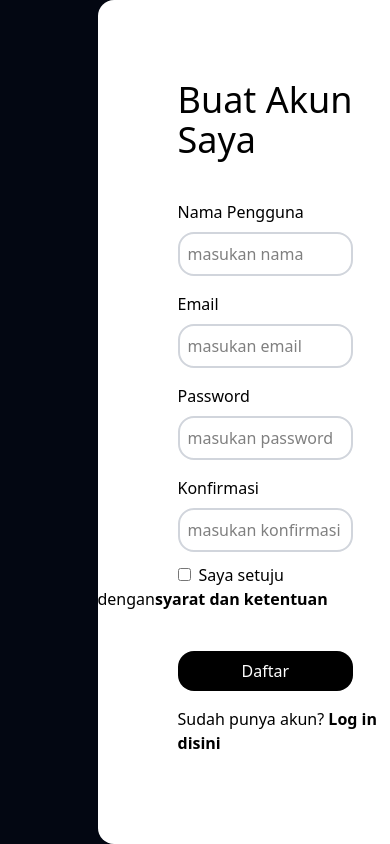
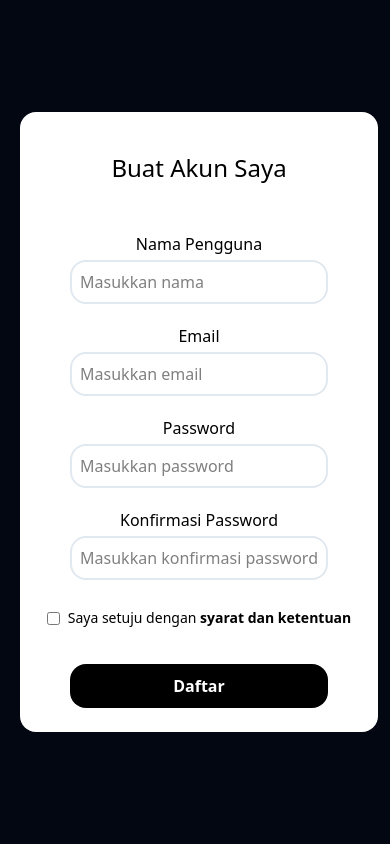
Before and after one commit to ReynardGhazyTsaqif/CapstoneMentee, a React (Vite) app: page / in a window 390 px wide. Built offline with nearby package versions, Linux system fonts and the light colour scheme.

Commit message:
memperbaiki page registrasi dan membuatnya jadi mobile responsive

```diff
--- a/src/pages/auth/Register.jsx
+++ b/src/pages/auth/Register.jsx
@@ -1,57 +1,105 @@
 export default function Register() {
   return (
     <>
-      <div className="flex flex-row-reverse w-full h-screen bg-gray-950 ">
-        <div className=" bg-white w-3/4 md:w-2/3 h-full rounded-tl-2xl rounded-bl-2xl">
-          <div className="flex mx-auto items-center mt-20">
-            <h1 className="text-black pl-20 text-4xl mb-6 md:text-2xl font-medium">
+      <div className="bg-gray-950 flex justify-center items-center md:justify-start md:flex-row-reverse w-full h-screen">
+        <div className="bg-white w-11/12 md:w-3/4 md:h-screen rounded-2xl md:rounded-tl-2xl md:rounded-bl-2xl md:rounded-tr-none md:rounded-br-none m-2 mr-0">
+          <div className="pt-10 px-6 md:pt-16 md:px-20">
+            <h1 className="text-2xl md:text-3xl text-black font-medium text-center md:text-left">
               Buat Akun Saya
             </h1>
           </div>
-          <div>
-            <form>
-              <h2 className="pr-2 mt-4 ml-20">Nama Pengguna</h2>
+
+          {/* Formulir pendaftaran */}
+          <div className="p-6 md:px-20">
+            <form className="mt-6 space-y-5">
+              {/* Grup Nama Pengguna */}
+              <div className="flex flex-col items-center md:items-start">
+                <label
+                  htmlFor="username"
+                  className="mb-1 self-stretch text-center md:text-left"
+                >
+                  Nama Pengguna
+                </label>
                 <input
+                  id="username"
                   type="text"
-                placeholder="masukan nama"
-                className="w-3/5 border-2 border-gray-300 rounded-2xl p-2 mt-2 ml-20"
-              ></input>
-              <h2 className="pr-2 mt-4 ml-20">Email</h2>
+                  placeholder="Masukkan nama"
+                  className="border-slate-200 md:w-3/4 w-5/6 border-2 rounded-2xl p-2"
+                />
+              </div>
+
+              {/* Grup Email */}
+              <div className="flex flex-col items-center md:items-start">
+                <label
+                  htmlFor="email"
+                  className="mb-1 self-stretch text-center md:text-left"
+                >
+                  Email
+                </label>
                 <input
+                  id="email"
                   type="email"
-                placeholder="masukan email"
-                className="w-3/5 border-2 border-gray-300 rounded-2xl p-2 mt-2 ml-20"
-              ></input>
-              <h2 className="pr-2 mt-4 ml-20">Password</h2>
+                  autoComplete="email"
+                  placeholder="Masukkan email"
+                  className="border-slate-200 md:w-3/4 w-5/6 border-2 rounded-2xl p-2"
+                />
+              </div>
+
+              {/* Grup Password */}
+              <div className="flex flex-col items-center md:items-start">
+                <label
+                  htmlFor="password"
+                  className="mb-1 self-stretch text-center md:text-left"
+                >
+                  Password
+                </label>
                 <input
-                type="text"
-                placeholder="masukan password"
-                className="w-3/5 border-2 border-gray-300 rounded-2xl p-2 mt-2 ml-20"
-              ></input>
-              <h2 className="pr-2 mt-4 ml-20">Konfirmasi</h2>
+                  id="password"
+                  type="password"
+                  placeholder="Masukkan password"
+                  className="border-slate-200 md:w-3/4 w-5/6 border-2 rounded-2xl p-2"
+                />
+              </div>
+
+              {/* Grup Konfirmasi Password */}
+              <div className="flex flex-col items-center md:items-start">
+                <label
+                  htmlFor="confirm-password"
+                  className="mb-1 self-stretch text-center md:text-left"
+                >
+                  Konfirmasi Password
+                </label>
                 <input
-                type="text"
-                placeholder="masukan konfirmasi password"
-                className="w-3/5 border-2 border-gray-300 rounded-2xl p-2 mt-2 ml-20 block"
-              ></input>
+                  id="confirm-password"
+                  type="password"
+                  placeholder="Masukkan konfirmasi password"
+                  className="border-slate-200 md:w-3/4 w-5/6 border-2 rounded-2xl p-2"
+                />
+              </div>
 
-              <input type="checkbox" className="ml-20 mt-4" />
-              <label className="ml-2">
-                Saya setuju dengan
-                <span className="font-semibold text-black">
-                  <a href="#">syarat dan ketentuan</a>
-                </span>
+              {/* Grup Checkbox */}
+              <div className="flex items-center justify-center md:justify-start pt-2">
+                <input id="terms" type="checkbox" className="mr-2" />
+                <label htmlFor="terms" className="text-sm">
+                  Saya setuju dengan{" "}
+                  <a
+                    href="#"
+                    className="font-semibold text-black hover:underline"
+                  >
+                    syarat dan ketentuan
+                  </a>
                 </label>
-              <br />
-              <button className="bg-black text-white w-3/5 rounded-2xl p-2 mt-10 ml-20 cursor-pointer">
+              </div>
+
+              {/* Tombol Submit */}
+              <div className="pt-4 flex justify-center md:justify-start">
+                <button
+                  type="submit"
+                  className="bg-black text-white md:w-3/4 w-5/6 rounded-2xl p-2.5 font-semibold cursor-pointer hover:bg-gray-800 transition-colors"
+                >
                   Daftar
                 </button>
-              <p className="mt-4 ml-20">
-                Sudah punya akun?
-                <span className="font-semibold text-black">
-                  <a href="#"> Log in disini</a>
-                </span>
-              </p>
+              </div>
             </form>
           </div>
         </div>
```
Lines whose indentation alone changed are shown as unchanged.
